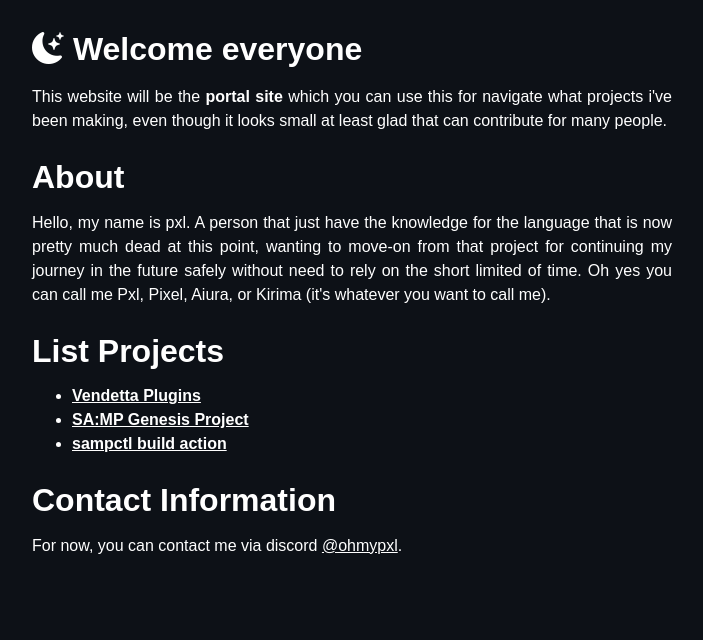
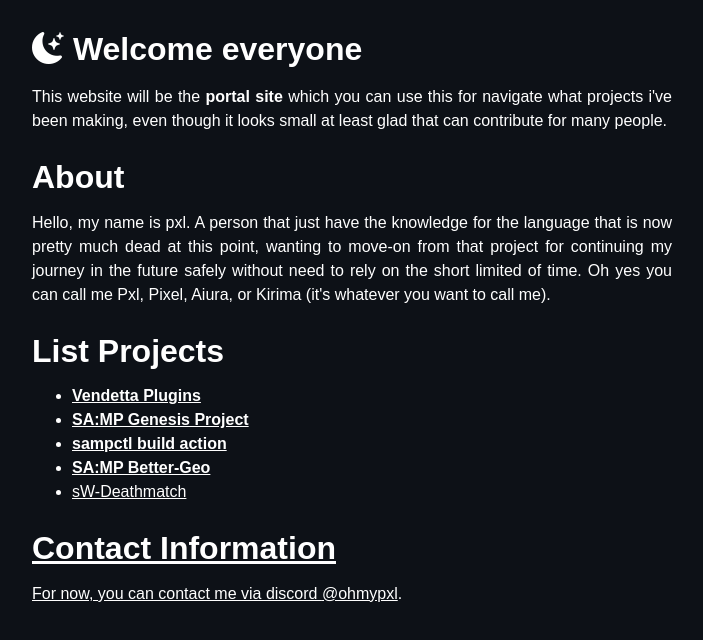
Before and after one commit to ohmypxl/ohmypxl.github.io, a plain HTML site: page index.html in a window 1280 px wide. Shown: the whole page, without its empty margins (288-991 px from the left). Drawn offline with nearby package versions, Linux system fonts and the light colour scheme.

Commit message:
Update index.html

```diff
--- a/index.html
+++ b/index.html
@@ -24,6 +24,8 @@
 			<li><a href="/vd-plugins"><b>Vendetta Plugins</b></a></li>
 			<li><a href="samp-genesis"><b>SA:MP Genesis Project</b></a></li>
 			<li><a href="https://github.com/ohmypxl/sampctl-build-action"><b>sampctl build action</b></a></li>
+			<li><a href="https://github.com/ohmypxl/Better-Geo"><b>SA:MP Better-Geo</b></a></li>
+			<li><a href="https://discord.com/invite/svCerxNr4c">sW-Deathmatch</li>
 		</ul>
 		<h1>Contact Information</h1>
 		<p>For now, you can contact me via discord <a href="https://discord.com/users/805684323449176074">@ohmypxl</a>.</p>
```
